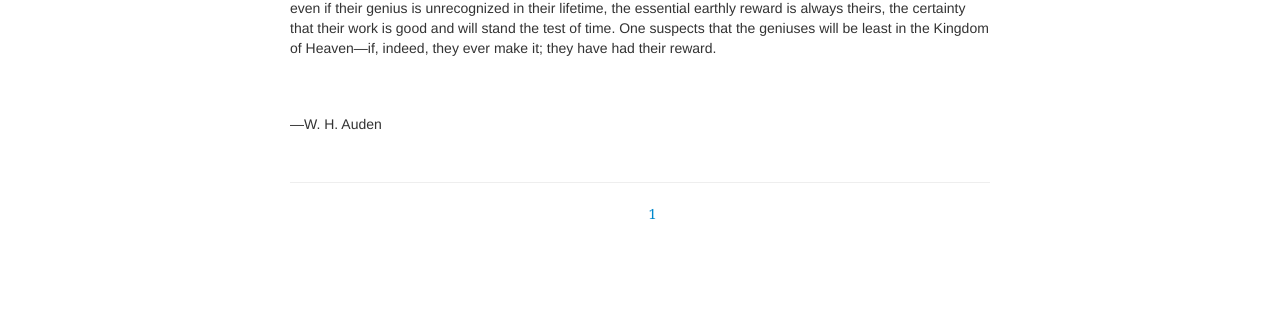
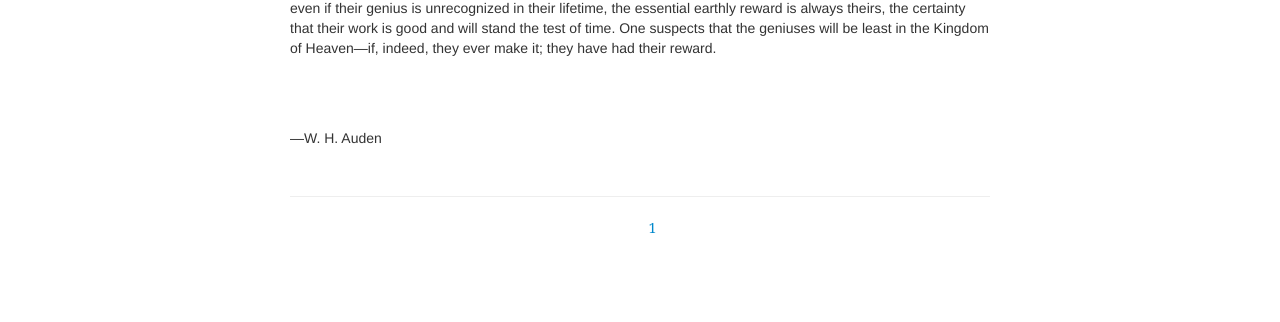
Before and after one commit to gleaned/gleaned.github.io, a Jekyll site: the page built from index.html, in a window 1280 px wide. Shown: the part 383-705 px from the top of the page. Built offline with Jekyll 4.4.1, drawn with Linux system fonts in a browser that asks for light colours; some web fonts are replaced.

Commit message:
/ ‘index.html’

```diff
--- a/index.html
+++ b/index.html
@@ -11,7 +11,7 @@
     		<section class="content">
     		  <h1>gleaned</h1>
           <p style="text-align:center;margin-bottom:7em">A staid fool's repository of book summaries.</p>
-          <p style="margin-bottom:4em">Geniuses are the luckiest of mortals because what they must do is the same as what they most want to do and, even if their genius is unrecognized in their lifetime, the essential earthly reward is always theirs, the certainty that their work is good and will stand the test of time. One suspects that the geniuses will be least in the Kingdom of Heaven—if, indeed, they ever make it; they have had their reward.</p>
+          <p style="margin-bottom:5em">Geniuses are the luckiest of mortals because what they must do is the same as what they most want to do and, even if their genius is unrecognized in their lifetime, the essential earthly reward is always theirs, the certainty that their work is good and will stand the test of time. One suspects that the geniuses will be least in the Kingdom of Heaven—if, indeed, they ever make it; they have had their reward.</p>
           <p>—W. H. Auden</p>
 
     		</section>
```
